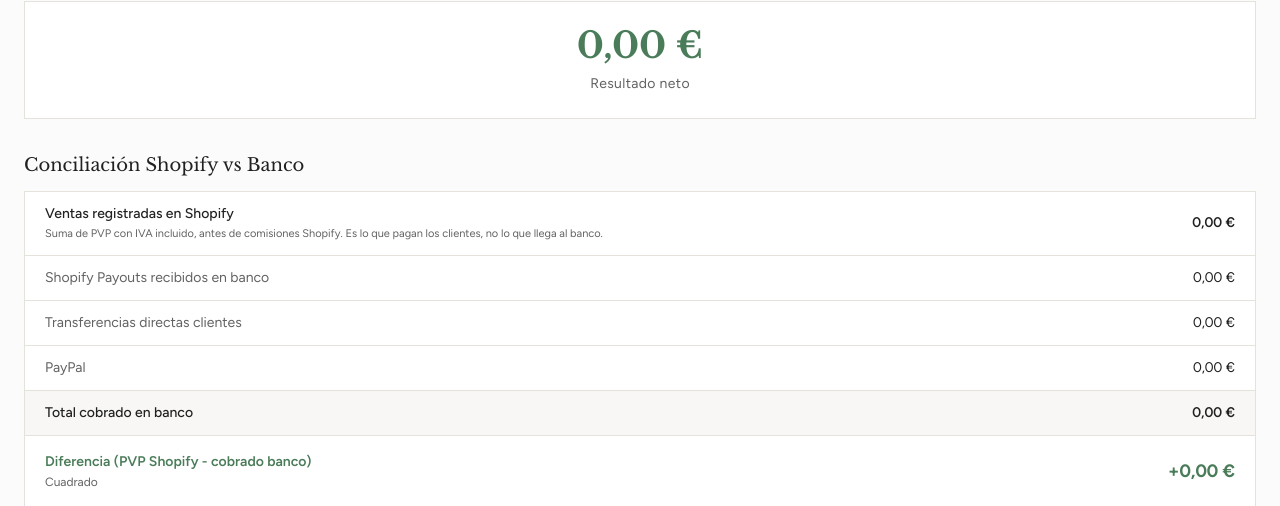
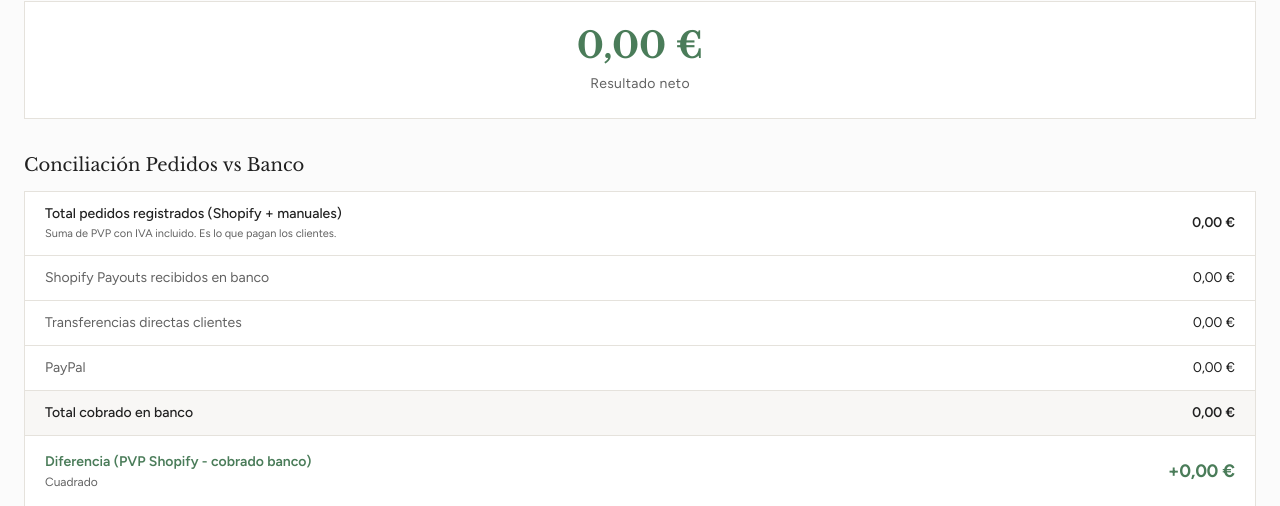
Before and after one commit to AntiquaStore/antiqua-pedidos, a FastAPI app: page /contabilidad in a window 1280 px wide. Shown: the part 571-1077 px from the top of the page. Run offline with FastAPI, Linux system fonts and the light colour scheme; data comes from the database, SQL or seed files in the repository; data that the repository does not hold is empty; some libraries are stand-ins or nearby versions.

Commit message:
Pagination 100/page + En taller label + Pedidos vs Banco + date format
- 100 orders per page with prev/next buttons
- KPI label: En taller (not Pendientes)
- Contabilidad: Conciliacion Pedidos vs Banco (includes manual orders)
- Date format dd/mm/aa in Spanish
- Efectivo (B) section isolated from totals

Co-Authored-By: Claude Opus 4.6 (1M context) <noreply@anthropic.com>

```diff
--- a/main.py
+++ b/main.py
@@ -146,7 +146,7 @@ def on_startup():
 # HTML Pages
 # ---------------------------------------------------------------------------
 @app.get("/", dependencies=[Depends(require_auth)])
-def dashboard(request: Request, status: str = None, month: str = None, search: str = None):
+def dashboard(request: Request, status: str = None, month: str = None, search: str = None, page: int = 1):
     try:
         filters = {}
         if status:
@@ -156,10 +156,17 @@ def dashboard(request: Request, status: str = None, month: str = None, search: s
         if search:
             filters["search"] = search
 
-        orders = get_all_orders(**filters)
+        all_orders = get_all_orders(**filters)
         stats = get_dashboard_stats()
+        gold_price_info = get_gold_info()
 
-        gold_price_info = get_gold_info()
+        # Pagination: 100 per page
+        per_page = 100
+        total_orders = len(all_orders)
+        total_pages = max(1, (total_orders + per_page - 1) // per_page)
+        page = max(1, min(page, total_pages))
+        start = (page - 1) * per_page
+        orders = all_orders[start:start + per_page]
 
         return templates.TemplateResponse(name="dashboard.html", request=request, context={
             "orders": orders,
@@ -168,6 +175,9 @@ def dashboard(request: Request, status: str = None, month: str = None, search: s
             "current_status": status or "",
             "current_month": month or "",
             "current_search": search or "",
+            "page": page,
+            "total_pages": total_pages,
+            "total_orders": total_orders,
         })
     except Exception as e:
         return templates.TemplateResponse(name="dashboard.html", request=request, context={
--- a/templates/contabilidad.html
+++ b/templates/contabilidad.html
@@ -130,15 +130,15 @@
     {% endif %}
     {% endif %}
 
-    <!-- CONCILIACION SHOPIFY vs BANCO -->
-    <h2 class="text-lg text-dark mb-3" style="font-family: 'Libre Baskerville', serif;">Conciliaci&oacute;n Shopify vs Banco</h2>
+    <!-- CONCILIACION PEDIDOS vs BANCO -->
+    <h2 class="text-lg text-dark mb-3" style="font-family: 'Libre Baskerville', serif;">Conciliaci&oacute;n Pedidos vs Banco</h2>
     <div class="bg-white border border-line mb-8 overflow-hidden">
         <table class="w-full">
             <tbody>
                 <tr class="border-b border-line">
                     <td class="px-5 py-3">
-                        <p class="text-sm text-dark font-medium">Ventas registradas en Shopify</p>
-                        <p class="text-[11px] text-secondary mt-0.5">Suma de PVP con IVA incluido, antes de comisiones Shopify. Es lo que pagan los clientes, no lo que llega al banco.</p>
+                        <p class="text-sm text-dark font-medium">Total pedidos registrados (Shopify + manuales)</p>
+                        <p class="text-[11px] text-secondary mt-0.5">Suma de PVP con IVA incluido. Es lo que pagan los clientes.</p>
                     </td>
                     <td class="px-5 py-3 text-sm text-dark text-right tabular-nums font-semibold">{{ "{:,.2f}".format(stats.ventas_shopify or 0)|replace(",", "X")|replace(".", ",")|replace("X", ".") }} &euro;</td>
                 </tr>
--- a/templates/dashboard.html
+++ b/templates/dashboard.html
@@ -142,7 +142,7 @@
     </div>
     <div class="bg-white border border-line p-3">
         <p class="text-xl font-bold text-dark" style="font-family: 'Libre Baskerville', serif;">{{ stats.pending or 0 }}</p>
-        <p class="text-[11px] text-secondary">Pendientes</p>
+        <p class="text-[11px] text-secondary">En taller</p>
     </div>
     <div class="bg-white border border-line p-3">
         <p class="text-xl font-bold text-dark" style="font-family: 'Libre Baskerville', serif;">{{ stats.joyas_count or 0 }}</p>
```
